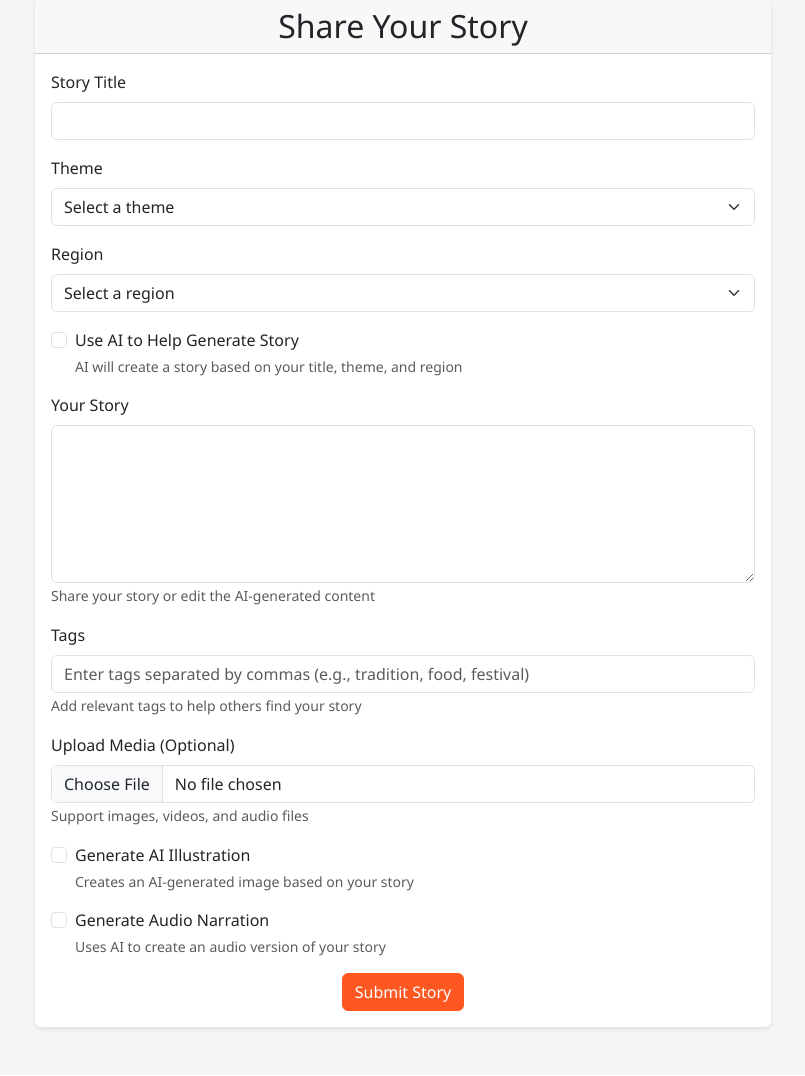
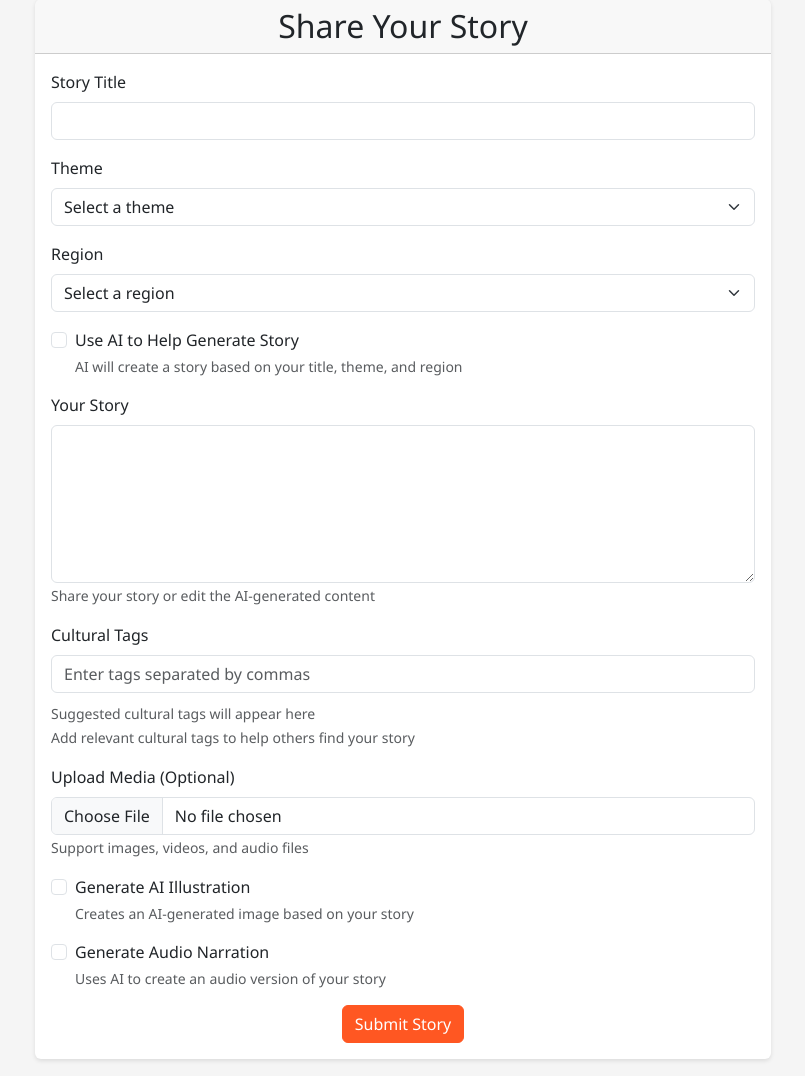
Before and after one commit to rainwaters11/Mosaic-Culture, a Flask app: page /submit in a window 1280 px wide. Shown: the part 91-1167 px from the top of the page, without its empty margins (237-1042 px from the left). Run offline with Flask 3, Linux system fonts and the light colour scheme; the visitor is signed in with stand-in values (Sample User, id 1); some libraries are stand-ins or nearby versions.

Commit message:
Agent query: Can you try submitting a story and check if you receive cultural tag suggestions? Also verify if you can click on suggested tags to add them to your story.
Add cultural tag suggestion feature using AI and improved tag management.

Screenshot: https://storage.googleapis.com/screenshot-production-us-central1/f8c19ff6-9c08-432d-85b1-40d81fcb9272/9ddb58f8-ba16-44d8-93f9-6bfff1c6e976.jpg

```diff
--- a/app.py
+++ b/app.py
@@ -11,6 +11,7 @@ from services.image_service import ImageService
 from services.storage_service import StorageService
 from services.badge_service import BadgeService
 from services.story_service import StoryService
+from services.tag_service import TagService # Added import
 
 # Configure logging
 logging.basicConfig(level=logging.DEBUG)
@@ -44,6 +45,7 @@ image_service = ImageService()
 storage_service = StorageService()
 badge_service = BadgeService()
 story_service = StoryService()
+tag_service = TagService() # Added service initialization
 
 # Import models after db initialization
 from models import User, Story, Comment, StoryLike, Tag, Badge, UserBadge
@@ -197,17 +199,27 @@ def submit_story():
                     logger.error(f"Error generating audio: {str(e)}")
                     flash("Error generating audio narration", "error")
 
-            # Process tags
-            if tags_input:
+            # Process tags with cultural suggestions
+            if tags_input or content:  # Check both user tags and story content
                 try:
-                    tag_names = [t.strip().lower() for t in tags_input.split(',') if t.strip()]
-                    for tag_name in tag_names:
-                        tag = Tag.query.filter_by(name=tag_name).first()
-                        if not tag:
-                            tag = Tag(name=tag_name)
-                            db.session.add(tag)
-                            db.session.flush()  # Get tag ID without committing
-                        story.tags.append(tag)
+                    # Get user-provided tags
+                    user_tags = [t.strip().lower() for t in tags_input.split(',') if t.strip()]
+
+                    # Get AI-suggested cultural tags if there's story content
+                    suggested_tags = []
+                    if content:
+                        suggested_tags = tag_service.suggest_cultural_tags(content, region)
+
+                    # Combine user tags and suggested tags (removing duplicates)
+                    all_tags = list(set(user_tags + suggested_tags))
+
+                    # Create or get tags and associate with story
+                    for tag_name in all_tags:
+                        tag = tag_service.create_or_get_tag(tag_name)
+                        if tag and tag not in story.tags:
+                            story.tags.append(tag)
+
+                    logger.info(f"Processed tags for story {story.id}: {all_tags}")
                 except Exception as e:
                     logger.error(f"Error processing tags: {str(e)}")
                     flash("Error processing tags", "error")
@@ -346,3 +358,24 @@ def generate_story():
     except Exception as e:
         logger.error(f"Error in generate_story: {str(e)}")
         return jsonify({"success": False, "error": str(e)}), 500
+
+@app.route("/api/suggest_tags", methods=["POST"])
+@login_required
+def suggest_tags():
+    """API endpoint to get tag suggestions for a story"""
+    try:
+        data = request.get_json()
+        content = data.get("content", "")
+        region = data.get("region", "")
+
+        if not content or not region:
+            return jsonify({"success": False, "error": "Missing content or region"}), 400
+
+        suggested_tags = tag_service.suggest_cultural_tags(content, region)
+        return jsonify({
+            "success": True,
+            "tags": suggested_tags
+        })
+    except Exception as e:
+        logger.error(f"Error suggesting tags: {str(e)}")
+        return jsonify({"success": False, "error": str(e)}), 500
--- a/models.py
+++ b/models.py
@@ -55,7 +55,9 @@ class Tag(db.Model):
     __tablename__ = 'tags'
     id = db.Column(db.Integer, primary_key=True)
     name = db.Column(db.String(50), unique=True, nullable=False)
+    category = db.Column(db.String(50), default='general', nullable=False)  # Added category field
     created_at = db.Column(db.DateTime, default=datetime.datetime.utcnow)
+    description = db.Column(db.String(200))  # Added description field
 
 class StoryLike(db.Model):
     __tablename__ = 'story_likes'
--- a/templates/submit.html
+++ b/templates/submit.html
@@ -58,10 +58,15 @@
                     </div>
 
                     <div class="mb-3">
-                        <label for="tags" class="form-label">Tags</label>
-                        <input type="text" class="form-control" id="tags" name="tags"
-                               placeholder="Enter tags separated by commas (e.g., tradition, food, festival)">
-                        <small class="form-text text-muted">Add relevant tags to help others find your story</small>
+                        <label for="tags" class="form-label">Cultural Tags</label>
+                        <div class="tag-input-container">
+                            <input type="text" class="form-control" id="tags" name="tags"
+                                   placeholder="Enter tags separated by commas">
+                            <div id="tagSuggestions" class="mt-2">
+                                <small class="text-muted">Suggested cultural tags will appear here</small>
+                            </div>
+                        </div>
+                        <small class="form-text text-muted">Add relevant cultural tags to help others find your story</small>
                     </div>
 
                     <div class="mb-3">
@@ -105,6 +110,59 @@ document.addEventListener('DOMContentLoaded', function() {
     const contentTextarea = document.getElementById('content');
     const submitButton = document.querySelector('button[type="submit"]');
     const form = document.querySelector('form');
+    const regionSelect = document.getElementById('region');
+    const tagInput = document.getElementById('tags');
+    const tagSuggestions = document.getElementById('tagSuggestions');
+
+    let suggestionTimeout;
+    const getSuggestions = () => {
+        clearTimeout(suggestionTimeout);
+        suggestionTimeout = setTimeout(async () => {
+            const content = contentTextarea.value;
+            const region = regionSelect.value;
+
+            if (!content || !region) return;
+
+            try {
+                const response = await fetch('/api/suggest_tags', {
+                    method: 'POST',
+                    headers: {
+                        'Content-Type': 'application/json'
+                    },
+                    body: JSON.stringify({ content, region })
+                });
+
+                const data = await response.json();
+                if (data.success && data.tags) {
+                    const suggestions = data.tags
+                        .filter(tag => !tagInput.value.includes(tag))
+                        .map(tag => `
+                            <span class="badge bg-secondary me-1 mb-1 suggested-tag"
+                                  style="cursor: pointer;">${tag}</span>
+                        `)
+                        .join('');
+
+                    tagSuggestions.innerHTML = suggestions ?
+                        `<small class="text-muted d-block mb-2">Suggested cultural tags:</small>${suggestions}` :
+                        '<small class="text-muted">No additional suggestions</small>';
+
+                    document.querySelectorAll('.suggested-tag').forEach(tag => {
+                        tag.addEventListener('click', () => {
+                            const currentTags = tagInput.value.split(',').map(t => t.trim()).filter(t => t);
+                            currentTags.push(tag.textContent.trim());
+                            tagInput.value = currentTags.join(', ');
+                            tag.remove();
+                        });
+                    });
+                }
+            } catch (error) {
+                console.error('Error getting tag suggestions:', error);
+            }
+        }, 1000);
+    };
+
+    contentTextarea.addEventListener('input', getSuggestions);
+    regionSelect.addEventListener('change', getSuggestions);
 
     useAiCheckbox.addEventListener('change', async function() {
         if (this.checked) {
```
Also changed, not shown: services/tag_service.py (added, +98 -0 lines).
